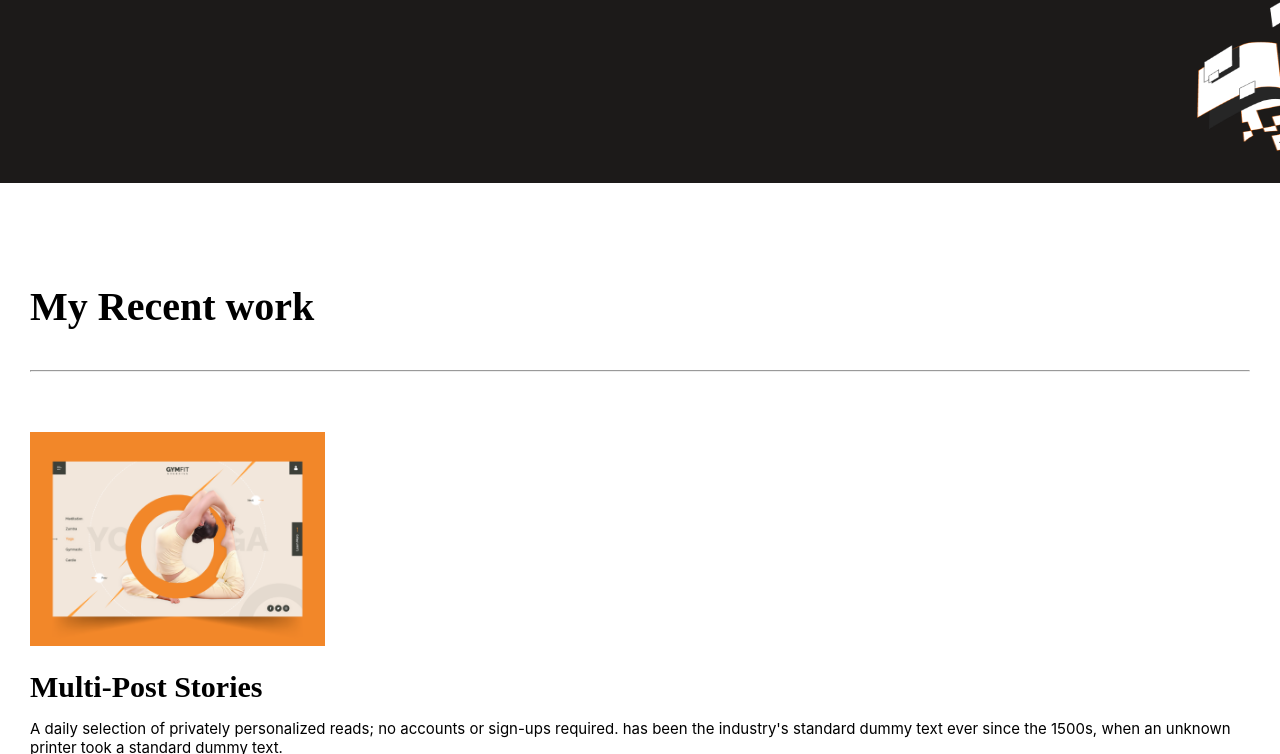
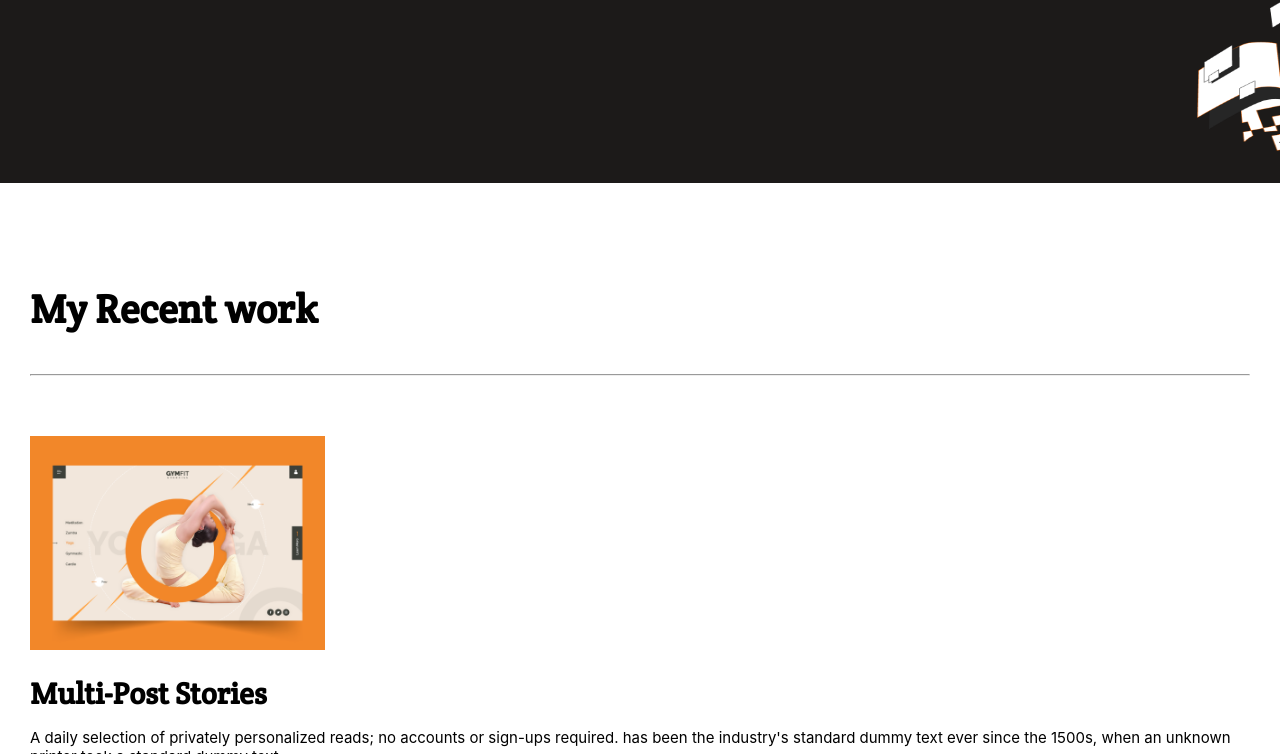
Before and after one commit to Nizamuddin4493/test_my_portfolio, a website: page index.html in a window 1280 px wide. Shown: the part 476-1230 px from the top of the page. Drawn offline with Linux system fonts and the light colour scheme.

```diff
--- a/index.html
+++ b/index.html
@@ -8,9 +8,9 @@
   <link rel="stylesheet" href="css/styles.css">
   <link rel="preconnect" href="https://fonts.googleapis.com">
   <link rel="preconnect" href="https://fonts.gstatic.com" crossorigin>
-  <!-- <link href="https://fonts.googleapis.com/css2?family=Crete+Round&display=swap" rel="stylesheet">
+  <link href="https://fonts.googleapis.com/css2?family=Crete+Round&display=swap" rel="stylesheet">
   <link href="https://fonts.googleapis.com/css2?family=Crete+Round:ital@1&family=Roboto&display=swap" rel="stylesheet">
-  <link href="https://fonts.googleapis.com/css2?family=Crete+Round:ital@1&family=Poppins:ital,wght@0,300;1,200&family=Roboto&display=swap" rel="stylesheet"> -->
+  <link href="https://fonts.googleapis.com/css2?family=Crete+Round:ital@1&family=Poppins:ital,wght@0,300;1,200&family=Roboto&display=swap" rel="stylesheet">
 
 </head>
 <body>
@@ -28,14 +28,14 @@
         <section class="row">
           <div class="content">
               <div class="headline">
-                  <h1>Hey There.<br> I’m Nizam</h1>
+                <h1>Hey There.<br> I’m Nizam</h1>
               </div>
               <div class="supperting-text">
-                  <h2>I'am a Sotfware Developer</h2>
+                <h2>I'am a Sotfware Developer</h2>
               </div>
               <div class="description">
-                  <p>I can help you build a product , feature or website Look through some of my work and experience! If you like what you see and have a project you need coded,
-                    don’t hestiate to contact me.</p>
+                <p>I can help you build a product , feature or website Look through some of my work and experience! If you like what you see and have a project you need coded,
+                don’t hestiate to contact me.</p>
               </div>
           </div>
           <div class="social">
```
